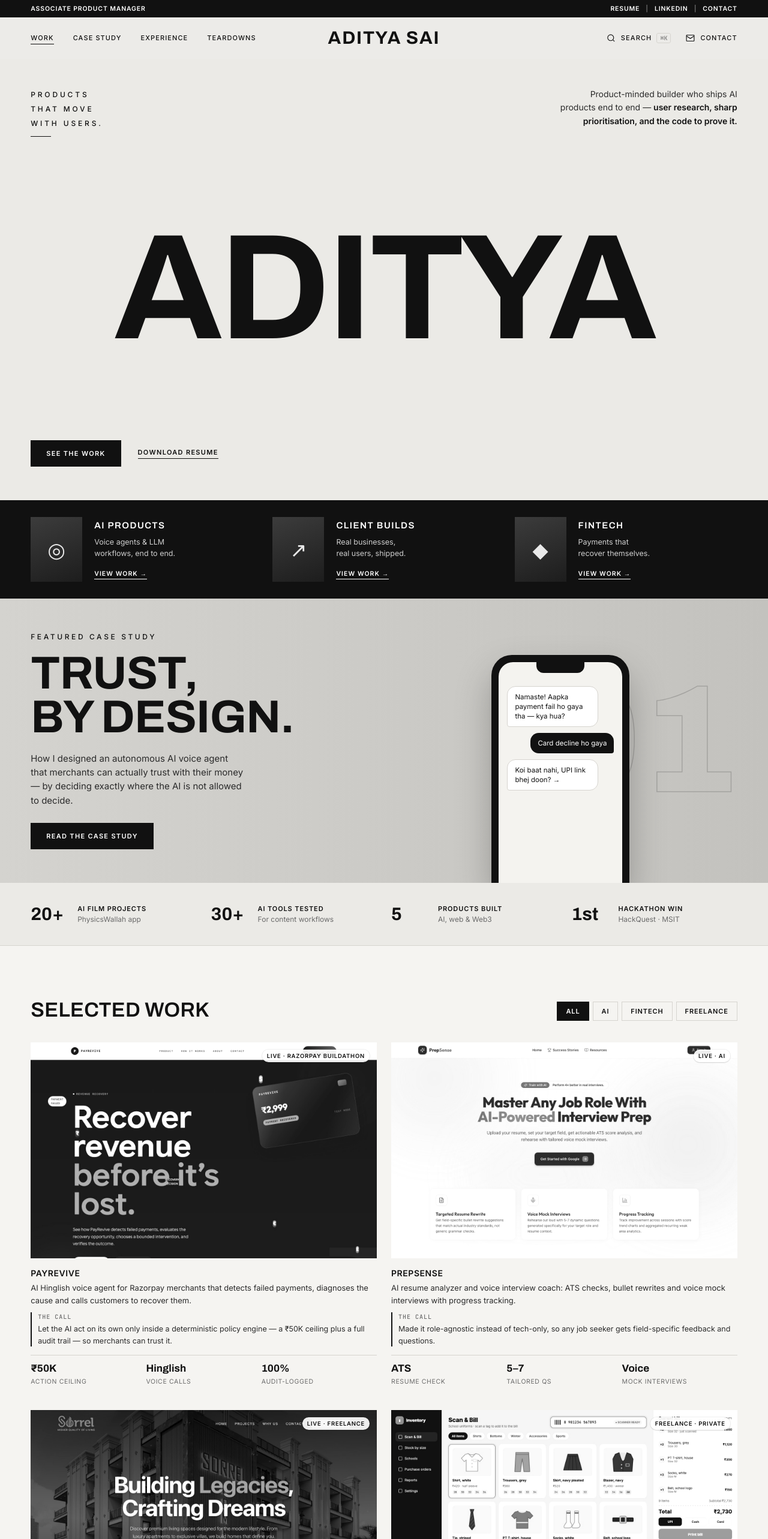
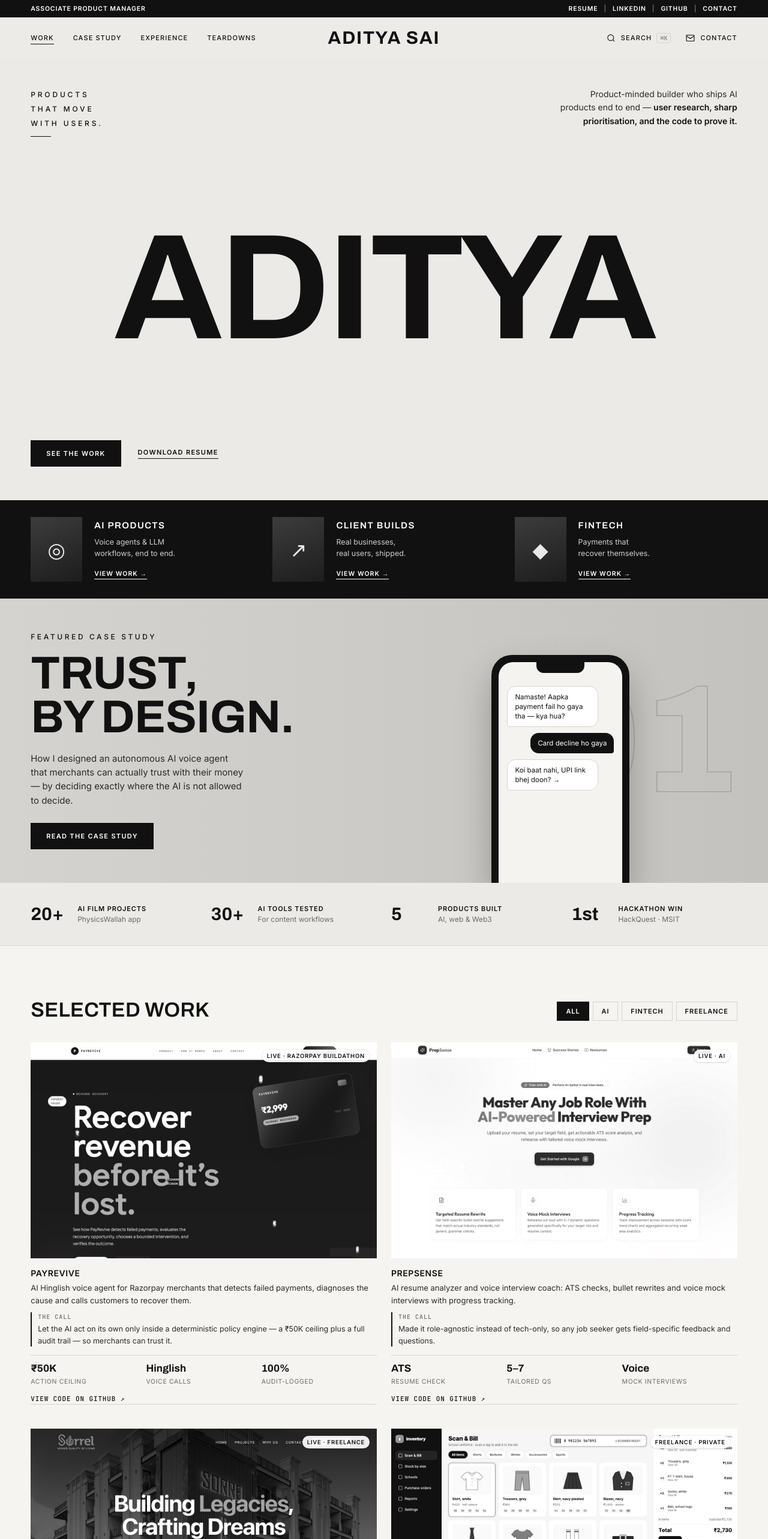
Before and after one commit to adityahere26/Portfolio-Tech, a Next.js app: page / in a window 1280 px wide. Shown: the top 2566 px of the page at 60% size. Built offline with nearby package versions, Linux system fonts and the light colour scheme.

Commit message:
Add GitHub profile link and project code links
Co-Authored-By: Claude Opus 5.5 <noreply@anthropic.com>

```diff
--- a/app/globals.css
+++ b/app/globals.css
@@ -306,6 +306,8 @@ img { display: block; max-width: 100%; }
 .card-metrics div { flex: 1; }
 .card-metrics strong { display: block; font-family: var(--display); font-size: 17px; }
 .card-metrics span { font-size: 10.5px; color: var(--muted); text-transform: uppercase; letter-spacing: .06em; }
+.card-code { display: inline-block; margin-top: 14px; font-family: var(--mono); font-size: 11px; font-weight: 500; letter-spacing: .08em; text-transform: uppercase; color: var(--ink); border-bottom: 1px solid var(--line); padding-bottom: 2px; transition: border-color .2s; }
+.card-code:hover { border-color: var(--ink); }
 .card-link { margin-top: 14px; align-self: flex-start; }
 
 /* ===== Case study ===== */
--- a/components/Header.tsx
+++ b/components/Header.tsx
@@ -27,6 +27,8 @@ export default function Header() {
           <a href={profile.resume} target="_blank" rel="noopener">Resume</a>
           <span className="sep">|</span>
           <a href={profile.links.linkedin} target="_blank" rel="noopener">LinkedIn</a>
+          <span className="sep">|</span>
+          <a href={profile.links.github} target="_blank" rel="noopener">GitHub</a>
           <span className="sep">|</span>
           <a href="#contact">Contact</a>
         </nav>
--- a/components/Work.tsx
+++ b/components/Work.tsx
@@ -79,6 +79,11 @@ export default function Work() {
                 <div key={l}><strong>{v}</strong><span>{l}</span></div>
               ))}
             </div>
+            {p.repo && (
+              <a className="card-code" href={p.repo} target="_blank" rel="noopener" aria-label={`${p.title} source code on GitHub`}>
+                View code on GitHub ↗
+              </a>
+            )}
           </article>
         ))}
       </div>
--- a/data/portfolio.ts
+++ b/data/portfolio.ts
@@ -14,7 +14,7 @@ export const profile = {
   photo: "/images/profile.png",            // transparent-background cut-out PNG in public/images/ (silhouette shows until it exists)
   links: {
     linkedin: "https://www.linkedin.com/in/adityasai26",
-    github: "",                            // add your GitHub URL to show it
+    github: "https://github.com/adityahere26",
     writing: "",                           // add Medium / Substack / Notion URL to show it
   },
 };
@@ -30,6 +30,7 @@ export type Project = {
   call: string;
   metrics: [string, string][];
   link: string;
+  repo?: string; // GitHub repository URL, shown as a "View code" link on the card
   image?: string; // banner screenshot in public/images/work/
   imageNote?: string; // small label on the banner, e.g. when it is a mockup
 };
@@ -81,6 +82,7 @@ export const projects: Project[] = [
     call: "Let the AI act on its own only inside a deterministic policy engine — a ₹50K ceiling plus a full audit trail — so merchants can trust it.",
     metrics: [["₹50K", "action ceiling"], ["Hinglish", "voice calls"], ["100%", "audit-logged"]],
     link: "https://payrevive.xyz",
+    repo: "https://github.com/adityahere26/PayRevive",
     image: "/images/work/payrevive.jpg",
   },
   {
@@ -92,6 +94,7 @@ export const projects: Project[] = [
     call: "Made it role-agnostic instead of tech-only, so any job seeker gets field-specific feedback and questions.",
     metrics: [["ATS", "resume check"], ["5–7", "tailored Qs"], ["Voice", "mock interviews"]],
     link: "https://prep-sense-kappa.vercel.app",
+    repo: "https://github.com/adityahere26/PrepSense",
     image: "/images/work/prepsense.jpg",
   },
   {
```
